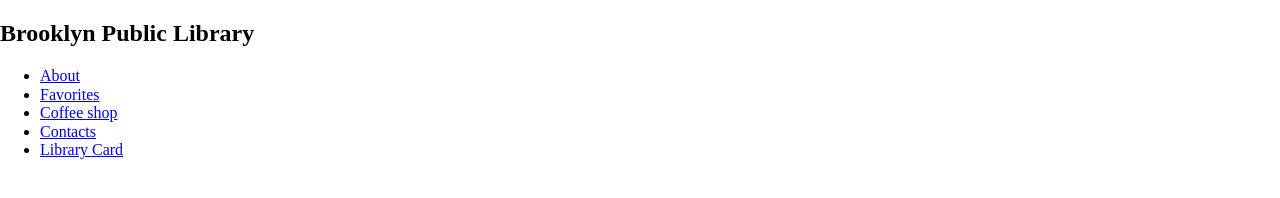
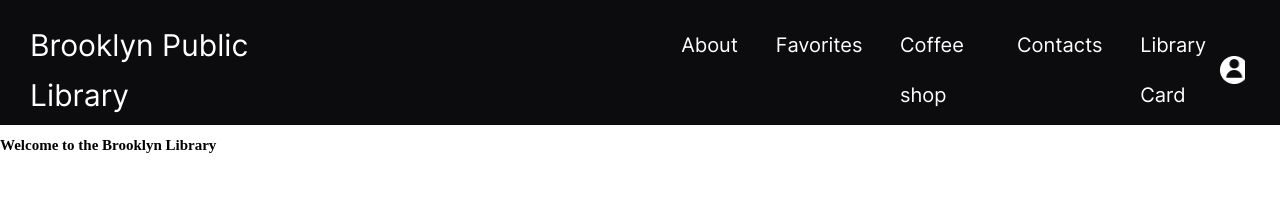
Before and after one commit to anastasia19141918/Library, a website: page index.html in a window 1280 px wide. Drawn offline with Linux system fonts and the light colour scheme.

Commit message:
feat: add header html

```diff
--- a/index.html
+++ b/index.html
@@ -9,8 +9,8 @@
 </head>
 <body>
   <header class="header">
-    <div class="wrapper">
-      <h2 class="header__title">Brooklyn Public Library</h2>
+    <div class="wrapper header__wrapper">
+      <h1 class="header__title">Brooklyn Public Library</h1>
       <nav class="header__navigation">
         <ul class="header__itemns">
 
@@ -29,11 +29,24 @@
           <a href="#!" class="header__link">Library Card</a>
         </li>
 
-        <div class="header__icon"></div>
-
         </ul>
       </nav>
+      <div class="header__icon"></div>
     </div>
   </header>
+  <main>
+
+    <section class="welcome">
+      <div class="wrapper">
+        <div class="welcome__desc">
+          <h2 class="welcome__text">Welcome to the Brooklyn Library</h2>
+        </div>
+      </div>
+    </section>
+
+    <section class="">
+
+    </section>
+  </main>
 </body>
 </html>
--- a/src/sass/abstracts/_constans.scss
+++ b/src/sass/abstracts/_constans.scss
@@ -1,7 +1,7 @@
 $color-header-footer: #0C0C0E;
 $color-black: #000000;
 $color-form: #BB945F;
-$color-block: #FFFFFF;
+$color-block-title: #FFFFFF;
 $color-borber: #8E8E8E;
 
 $content-witdh: 1400px;
--- a/src/sass/base/_base.scss
+++ b/src/sass/base/_base.scss
@@ -1,3 +1,5 @@
+//fonts start
+
 /* forum-regular - latin */
 @font-face {
   font-display: swap; /* Check https://developer.mozilla.org/en-US/docs/Web/CSS/@font-face/font-display for other options. */
@@ -22,3 +24,16 @@
   font-weight: 900;
   src: url('../../fonts/inter-v13-latin-900.woff2') format('woff2'); /* Chrome 36+, Opera 23+, Firefox 39+, Safari 12+, iOS 10+ */
 }
+//fonts end
+
+html {
+  font-size: 10px;
+}
+
+ul {
+  list-style: none;
+}
+
+a {
+  text-decoration: none;
+}
--- /dev/null
+++ b/src/sass/component/_navigation.scss
@@ -0,0 +1,27 @@
+.header__navigation {
+   padding-left: 30%;
+ }
+
+.header__itemns {
+  margin: 0;
+  padding: 0;
+  display: flex;
+  flex-direction: row;
+  justify-content: space-between;
+}
+
+.header__itemn {
+  margin-left: 37.7px;
+}
+
+.header__itemn:first-child {
+  margin-left: 0;
+}
+
+.header__link {
+  font-family: 'Inter', sans-serif;
+  font-weight: 400;
+  font-size: 2.0rem;
+  line-height: 5.0rem;
+  color: $color-block-title;
+}
--- a/src/sass/layout/_header.scss
+++ b/src/sass/layout/_header.scss
@@ -0,0 +1,27 @@
+.header {
+  padding: 20px 35px 5px 30px;
+  background-color: $color-header-footer;
+}
+
+.header__wrapper {
+  display: flex;
+  flex-direction: row;
+  justify-content: space-between;
+}
+
+.header__title {
+  margin: 0;
+  color: $color-block-title;
+  font-family: 'Inter';
+  font-weight: 400;
+  font-size: 3.0rem;
+  line-height: 5.0rem;
+}
+
+.header__icon {
+  width: 28px;
+  height: 28px;
+  background-image: url('../../src/img/header/icon_profile.png');
+  background-size: 28px 28px;
+  align-self: center;
+}
--- /dev/null
+++ b/src/sass/layout/_wrapper.scss
@@ -0,0 +1,4 @@
+.wrapper {
+  max-width: $content-witdh;
+  margin: auto;
+}
--- a/src/sass/style.scss
+++ b/src/sass/style.scss
@@ -3,5 +3,9 @@
 @import"base/base";
 
 @import"abstracts/constans";
+@import"abstracts/placholder";
 
 @import"layout/header";
+@import"layout/wrapper";
+
+@import"component/navigation";
```
Also changed, not shown: src/sass/abstracts/_placholder.scss (added), src/sass/style.css, 1 other file.
